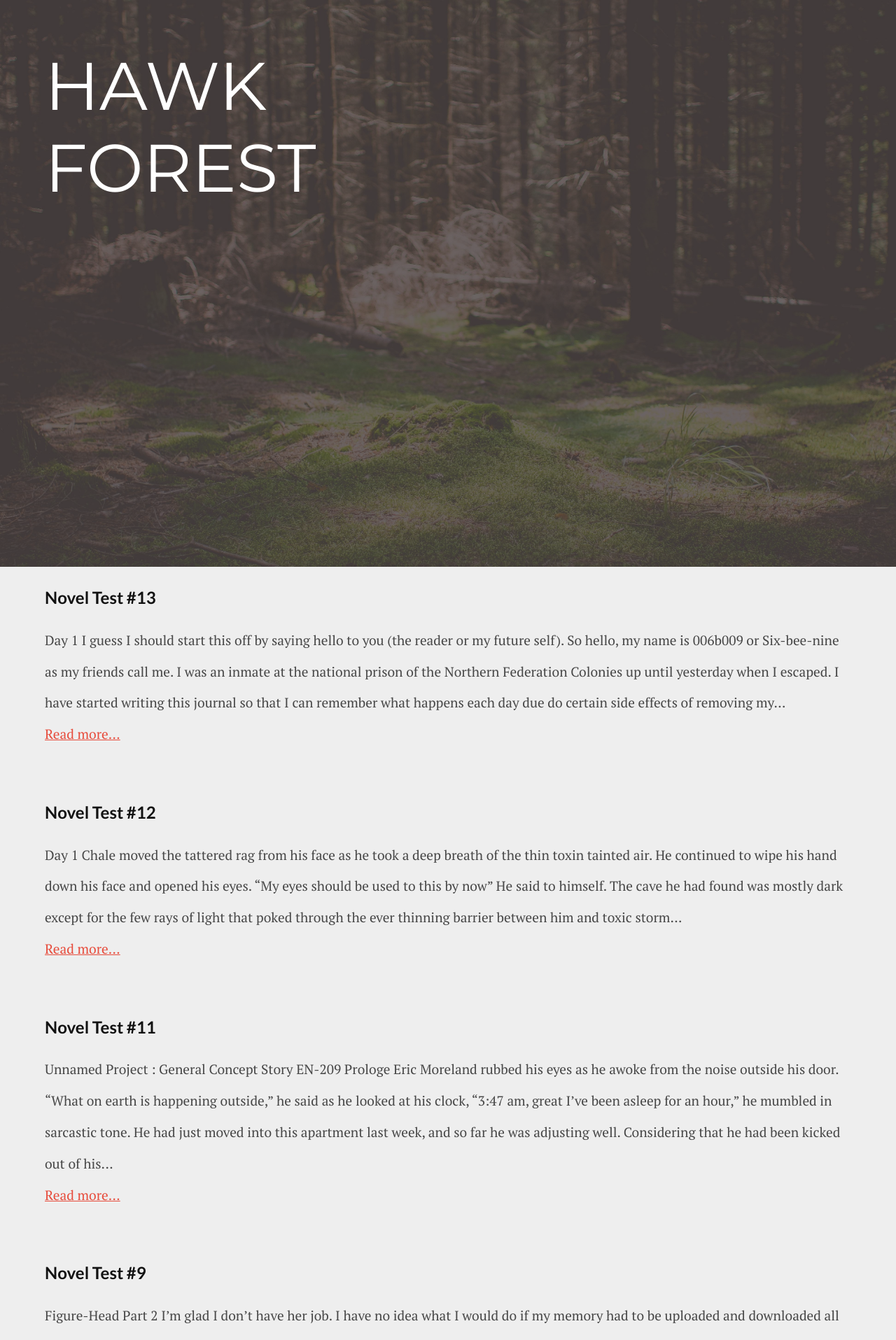
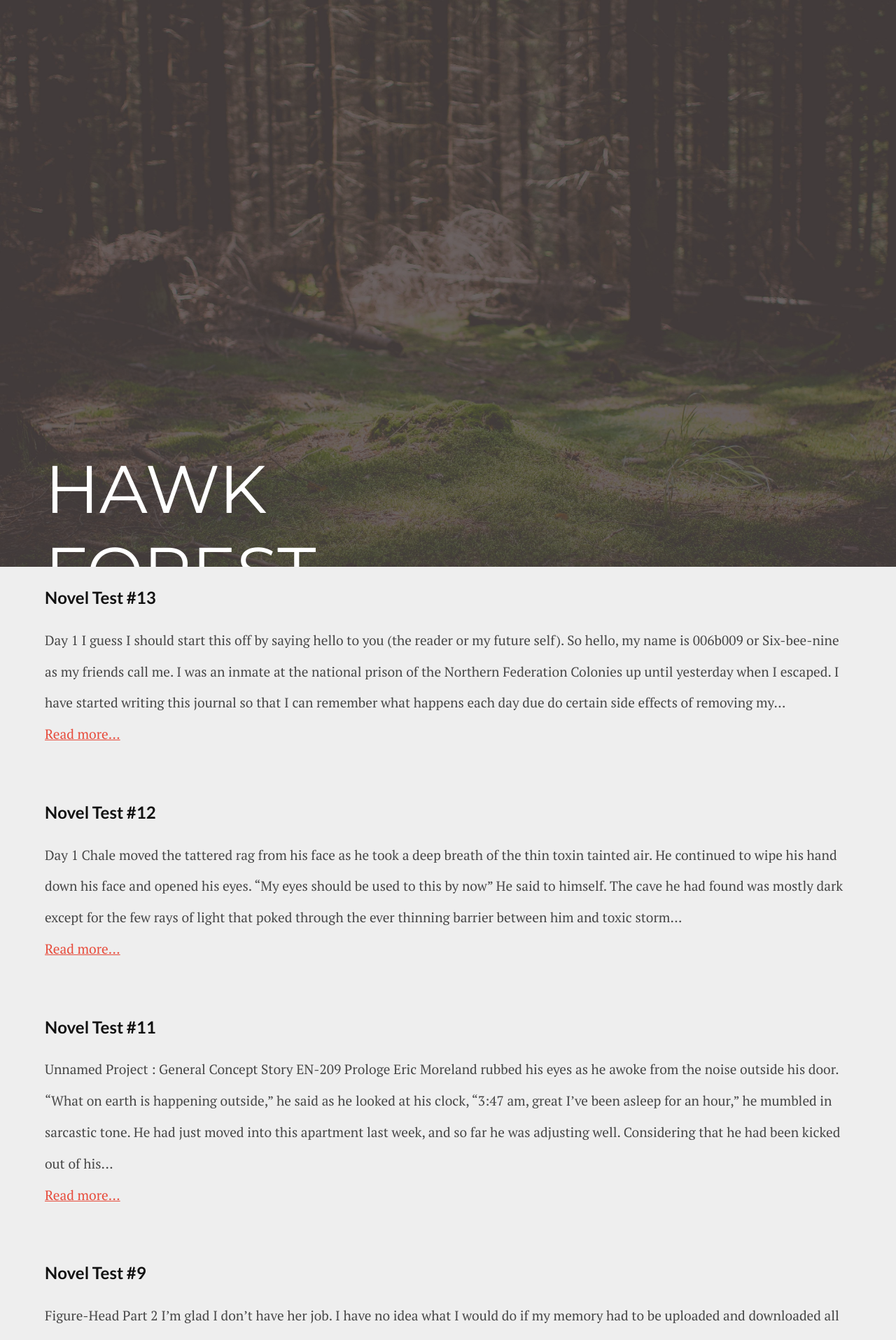
Before and after one commit to nightcry7/blog, a Jekyll site: the page built from index.html, in a window 1280 px wide. Shown: the top 1915 px of the page at 70% size. Built offline with Jekyll 4.4.1, drawn with Linux system fonts in a browser that asks for light colours; Markdown is read by kramdown in place of the engine named in the settings.

Commit message:
more mobile

```diff
--- a/css/main.css
+++ b/css/main.css
@@ -46,6 +46,9 @@
   font-weight: 400;
     text-align: left;
     color:#fff;
+}
+h1.title:first-child {
+  margin-top: 50%;
 }
 h2{
   font-size: 2em;
@@ -270,3 +273,13 @@
     }
 
 }
+
+
+@media (max-width: 455px) {
+    h1.title {
+
+  font-size: 4rem;
+
+}
+
+}
```
